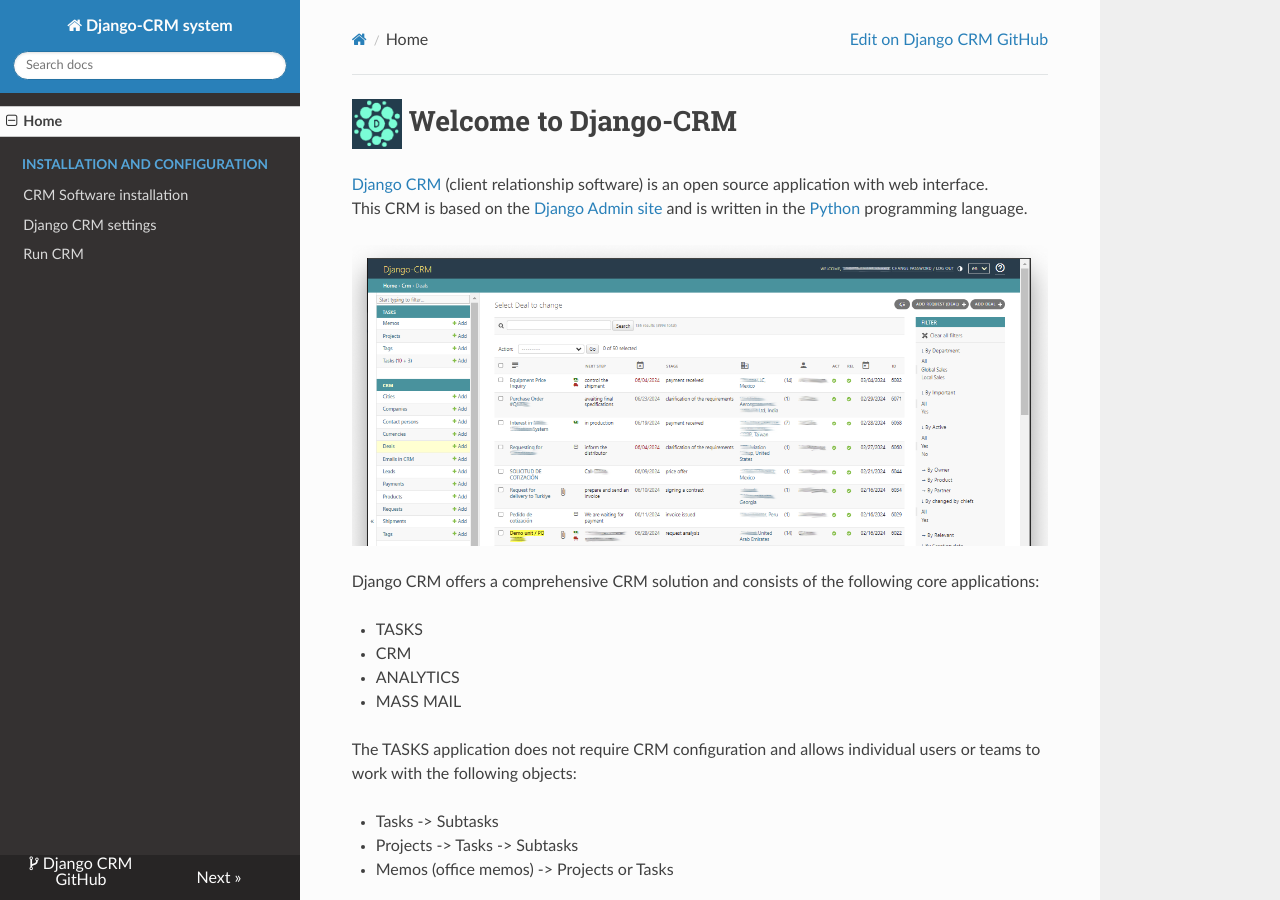
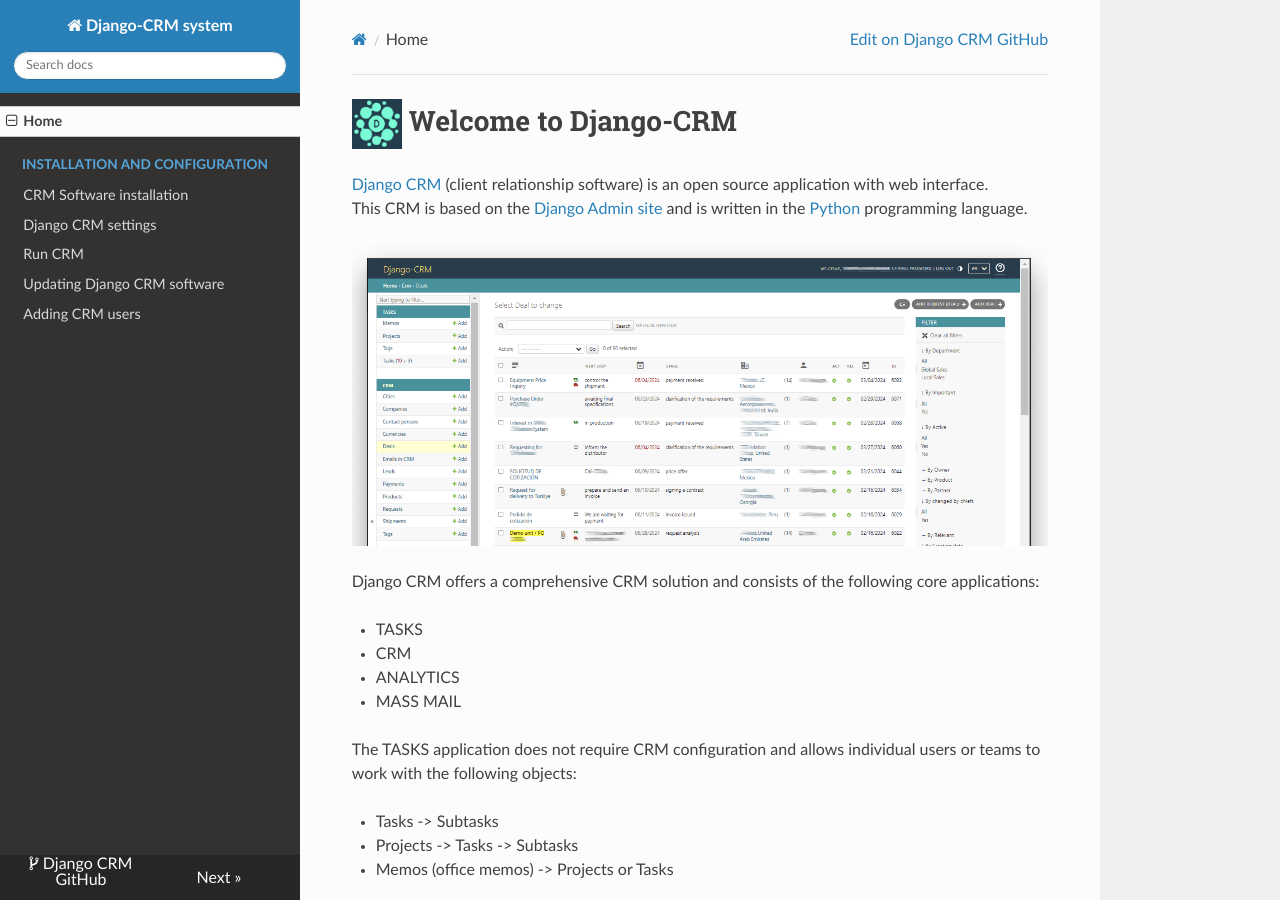
Before and after one commit to OHPjw/merb-plugins, an MkDocs documentation site: the page built from docs/site/index.md, in a window 1280 px wide and 900 px high. Built offline with MkDocs 1.6.1, drawn with Linux system fonts in a browser that asks for light colours; nearby versions of some CDN libraries.

Commit message:
Update mkdocs.yml

```diff
--- a/mkdocs.yml
+++ b/mkdocs.yml
@@ -17,8 +17,8 @@ nav:
     - CRM Software installation: installation.md
     - Django CRM settings: django_crm_settings.md
     - Run CRM: start_crm.md
-#    - Updating Django CRM software: updating_crm.md
-#    - Adding CRM users: adding_crm_users.md
+    - Updating Django CRM software: updating_crm_software.md
+    - Adding CRM users: adding_crm_users.md
 #    - Setting up adding commercial requests: setting_up_adding_requests.md
 #    - Setting up email accounts: setting_up_email_accounts.md
 #    - IMAP4 protocol client: imap4_protocol_client.md
```
